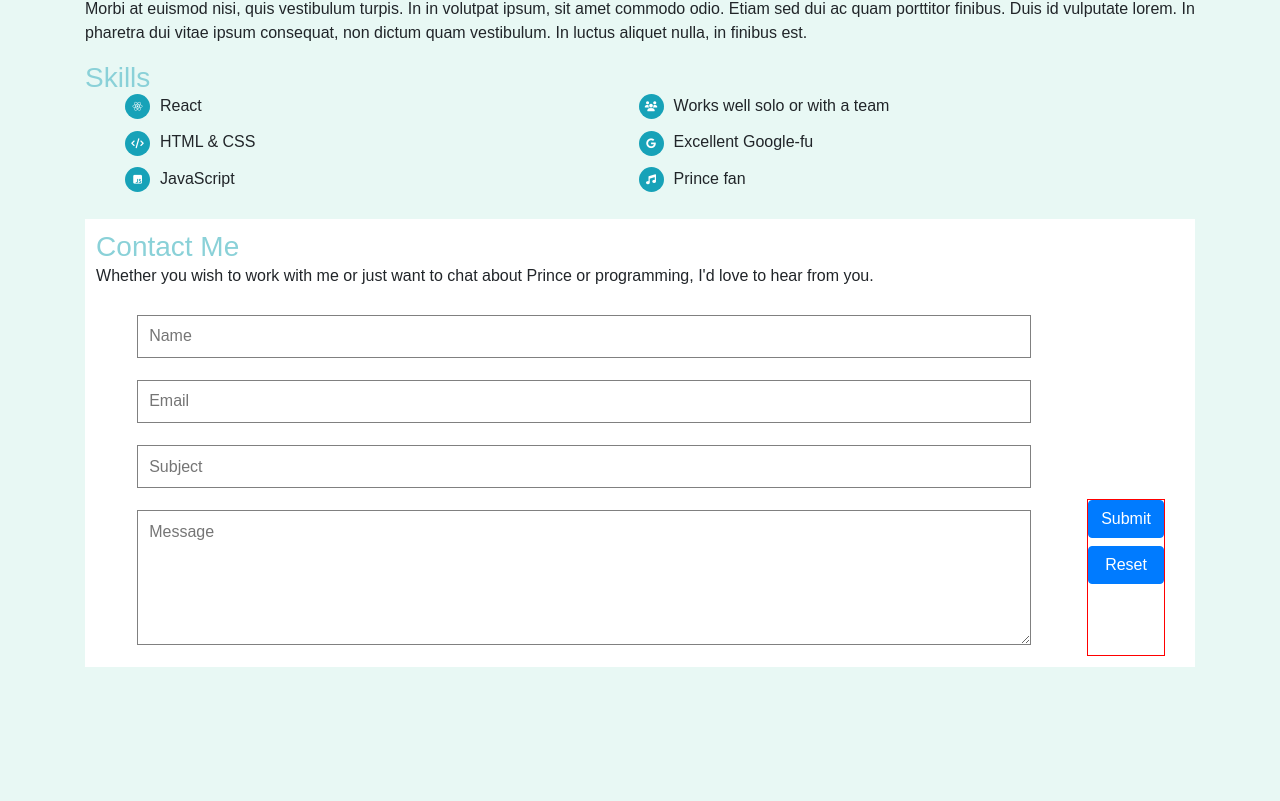
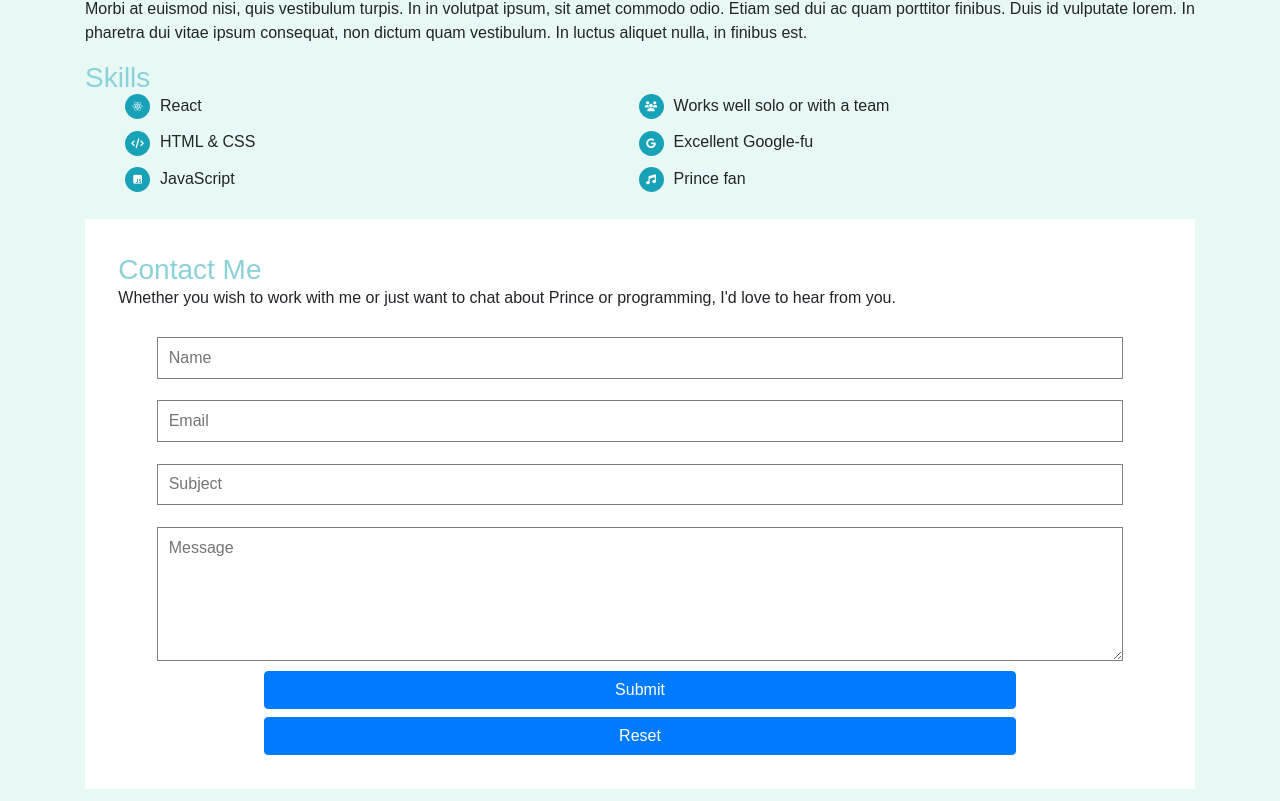
Before and after one commit to LisaCee/react_portfolio, a React (Create React App) app: page / in a window 1280 px wide. Shown: the part 907-1708 px from the top of the page. Before the commit the page ends 1587 px from the top, so only its background shows below. Built offline with nearby package versions, Linux system fonts and the light colour scheme.

Commit message:
form formatted sm bp

```diff
--- a/src/styles/contact.css
+++ b/src/styles/contact.css
@@ -3,12 +3,12 @@ h3 {
 }
 
 form {
-    padding: 1%;
+    padding: 3%;
     background-color: white;
 }
 
 #name, #email, #subject, #message {
-    width: 80%;
+    width: 100%;
     font-size: 1rem;
     border: 1px solid grey;
     margin: 1% 5%;
@@ -26,5 +26,11 @@ ul {
 
 div.actions {
     /* form button container */
-    border: 1px solid red;
+    width: 100%;
+    margin: 0 auto;
 }
+
+button {
+    max-width: 70%;
+    margin: 0 auto;
+}
```
